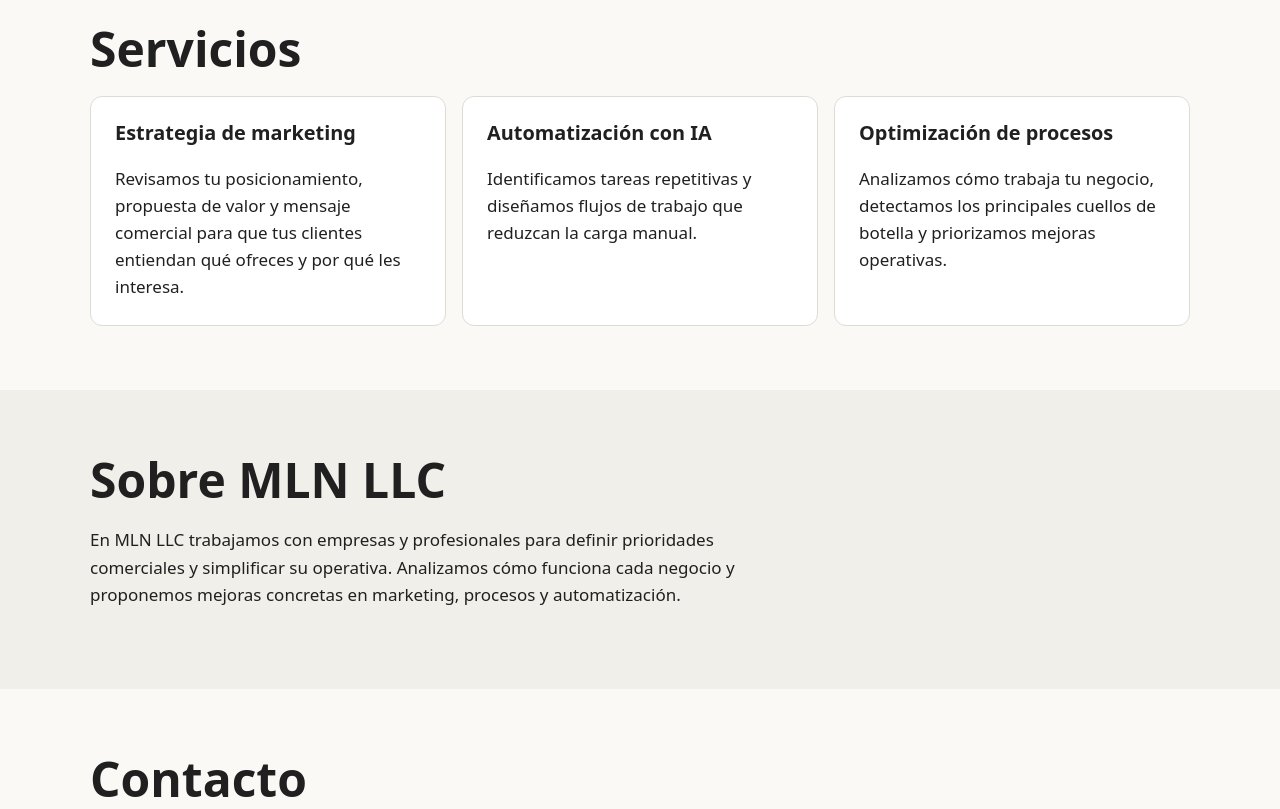
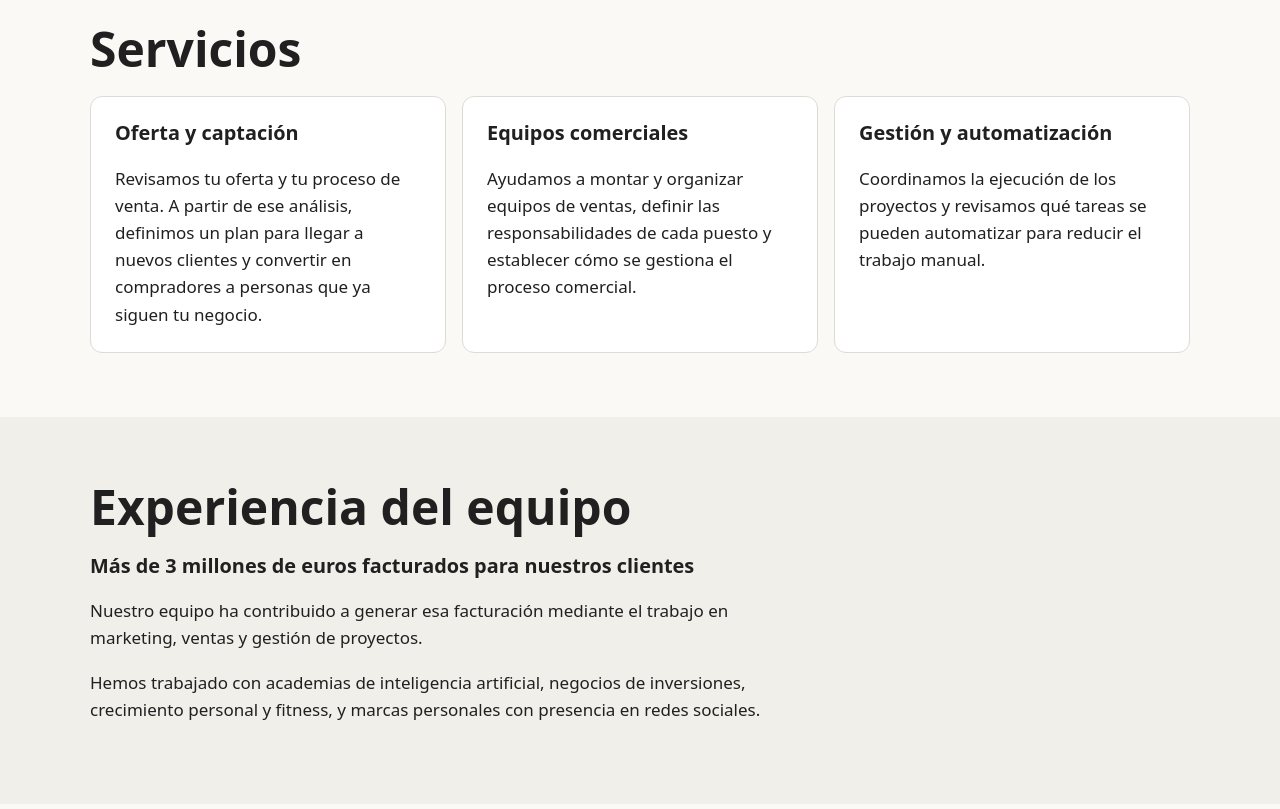
Before and after one commit to 19fernandocevallos-cpu/syonco.com, a plain HTML site: page index.html in a window 1280 px wide. Shown: the part 920-1729 px from the top of the page. Drawn offline with Linux system fonts and the light colour scheme.

Commit message:
Update index.html

```diff
--- a/index.html
+++ b/index.html
@@ -3,23 +3,30 @@
 <head>
 <meta charset="utf-8">
 <meta name="viewport" content="width=device-width, initial-scale=1">
-<title>MLN LLC | Consultoría en marketing, procesos e IA</title>
-<meta name="description" content="MLN LLC ofrece consultoría en estrategia de marketing, optimización de procesos y automatización con inteligencia artificial.">
+<title>MLN LLC | Consultoría de marketing, ventas y operaciones</title>
+<meta name="description" content="MLN LLC ayuda a empresas a captar clientes, organizar equipos comerciales y automatizar tareas operativas.">
 <style>
 *{box-sizing:border-box}body{margin:0;background:#faf9f6;color:#202020;font:17px/1.6 system-ui,sans-serif}a{color:inherit}a:focus-visible{outline:3px solid #555555;outline-offset:4px}.wrap{width:min(1100px,calc(100% - 40px));margin:auto}header{border-bottom:1px solid #dedbd5}header .wrap,footer .wrap{display:flex;flex-wrap:wrap;justify-content:space-between;align-items:center;gap:16px;padding:20px 0}nav{display:flex;gap:20px;flex-wrap:wrap}.brand{font-weight:800;letter-spacing:.06em;text-decoration:none}.hero{padding:clamp(64px,11vw,145px) 0;background:#eeece7;color:#161616}.hero p{max-width:580px;color:#424242}.hero h1{font-size:clamp(2.8rem,8vw,6rem);letter-spacing:-.065em;line-height:1.02;max-width:840px;margin:12px 0 25px}.button{display:inline-block;margin-top:16px;background:#202020;color:#ffffff;padding:12px 20px;border-radius:8px;font-weight:750;text-decoration:none}section{padding:64px 0}h2{font-size:clamp(1.9rem,5vw,3rem);line-height:1.1;margin:0 0 20px}h3{line-height:1.2}.grid{display:grid;grid-template-columns:repeat(auto-fit,minmax(min(100%,240px),1fr));gap:16px}.grid article{background:white;border:1px solid #dedbd5;border-radius:12px;padding:24px}.grid h3{margin-top:0}.grid p{margin-bottom:0}.about{background:#f1efea}.about p,#contacto p{max-width:680px}footer{border-top:1px solid #dedbd5;font-size:.9rem}
 .brand img{display:block;width:120px;height:60px;object-fit:contain}
 </style>
 </head>
 <body id="inicio">
-<header><div class="wrap"><a class="brand" href="#inicio"><img src="MLN.png" alt="MLN LLC" width="120" height="60"></a><nav aria-label="Navegación principal"><a href="#servicios">Servicios</a><a href="#equipo">Sobre MLN</a><a href="#contacto">Contacto</a></nav></div></header>
+<header><div class="wrap"><a class="brand" href="#inicio"><img src="MLN.png" alt="MLN LLC" width="120" height="60"></a><nav aria-label="Navegación principal"><a href="#servicios">Servicios</a><a href="#equipo">Experiencia</a><a href="#contacto">Contacto</a></nav></div></header>
 <main>
-<section class="hero"><div class="wrap"><h1>Consultoría en marketing, procesos e IA</h1><p>Ayudamos a empresas y profesionales a definir su estrategia comercial, ordenar sus procesos y aplicar automatización donde puede ahorrar trabajo.</p><a class="button" href="#contacto">Contactar con MLN LLC</a></div></section>
+<section class="hero"><div class="wrap"><h1>Consultoría de marketing, ventas y operaciones</h1><p>Ayudamos a empresas a captar clientes, organizar sus equipos de ventas y simplificar las operaciones que sostienen su actividad comercial.</p><a class="button" href="#contacto">Contactar con MLN LLC</a></div></section>
 <section id="servicios"><div class="wrap"><h2>Servicios</h2><div class="grid">
-<article><h3>Estrategia de marketing</h3><p>Revisamos tu posicionamiento, propuesta de valor y mensaje comercial para que tus clientes entiendan qué ofreces y por qué les interesa.</p></article>
-<article><h3>Automatización con IA</h3><p>Identificamos tareas repetitivas y diseñamos flujos de trabajo que reduzcan la carga manual.</p></article>
-<article><h3>Optimización de procesos</h3><p>Analizamos cómo trabaja tu negocio, detectamos los principales cuellos de botella y priorizamos mejoras operativas.</p></article>
+<article><h3>Oferta y captación</h3><p>Revisamos tu oferta y tu proceso de venta. A partir de ese análisis, definimos un plan para llegar a nuevos clientes y convertir en compradores a personas que ya siguen tu negocio.</p></article>
+<article><h3>Equipos comerciales</h3><p>Ayudamos a montar y organizar equipos de ventas, definir las responsabilidades de cada puesto y establecer cómo se gestiona el proceso comercial.</p></article>
+<article><h3>Gestión y automatización</h3><p>Coordinamos la ejecución de los proyectos y revisamos qué tareas se pueden automatizar para reducir el trabajo manual.</p></article>
 </div></div></section>
-<section class="about" id="equipo"><div class="wrap"><h2>Sobre MLN LLC</h2><p>En MLN LLC trabajamos con empresas y profesionales para definir prioridades comerciales y simplificar su operativa. Analizamos cómo funciona cada negocio y proponemos mejoras concretas en marketing, procesos y automatización.</p></div></section>
+<section class="about" id="equipo">
+<div class="wrap">
+<h2>Experiencia del equipo</h2>
+<h3>Más de 3 millones de euros facturados para nuestros clientes</h3>
+<p>Nuestro equipo ha contribuido a generar esa facturación mediante el trabajo en marketing, ventas y gestión de proyectos.</p>
+<p>Hemos trabajado con academias de inteligencia artificial, negocios de inversiones, crecimiento personal y fitness, y marcas personales con presencia en redes sociales.</p>
+</div>
+</section>
 <section id="contacto"><div class="wrap"><h2>Contacto</h2><p>Cuéntanos qué necesitas mejorar en tu negocio y en qué punto estás.</p><p><a href="mailto:mln@syonco.com">mln@syonco.com</a><br>
 <a href="mailto:contact@syonco.com">contact@syonco.com</a></p></div></section>
 </main>
```
